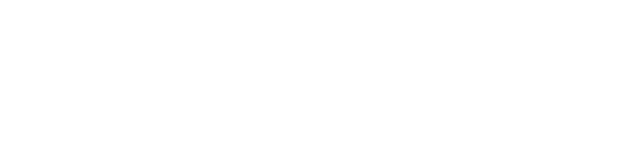
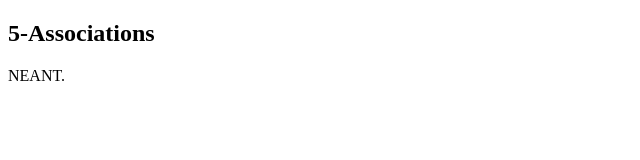
Before and after one commit to diarra-amine/mon-cv, a plain HTML site: page index.html in a window 1280 px wide. Shown: the whole page, without its empty margins (0-640 px from the left). Drawn offline with Linux system fonts and the light colour scheme.

Commit message:
mise en place de la section association

```diff
--- a/index.html
+++ b/index.html
@@ -7,6 +7,11 @@
     <title>Document</title>
 </head>
 <body>
+    <section>
+    <h2>5-Associations</h2>
+    <p>NEANT.</p>
+    </section>
 
+</div>
 </body>
 </html>
```
